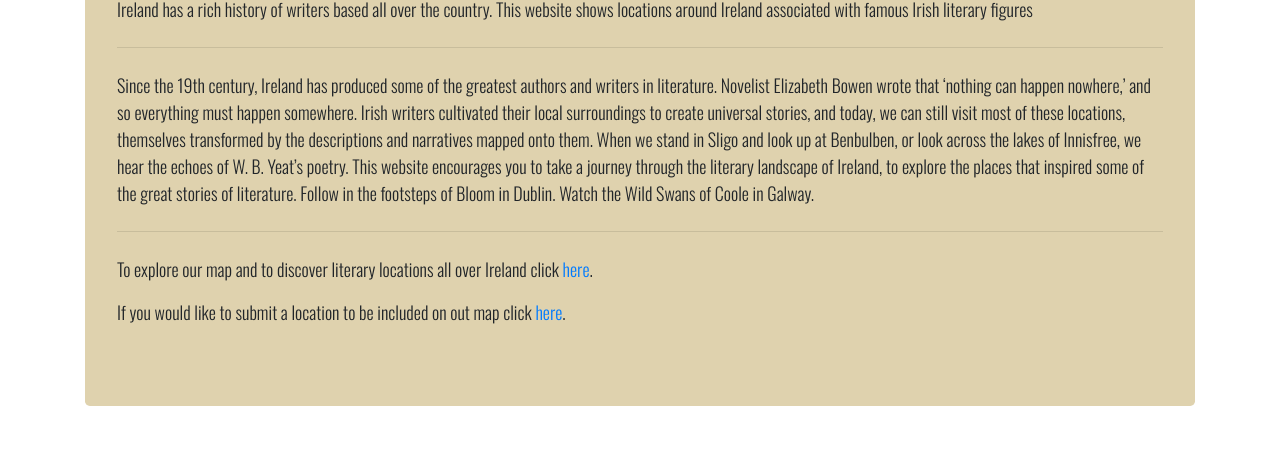
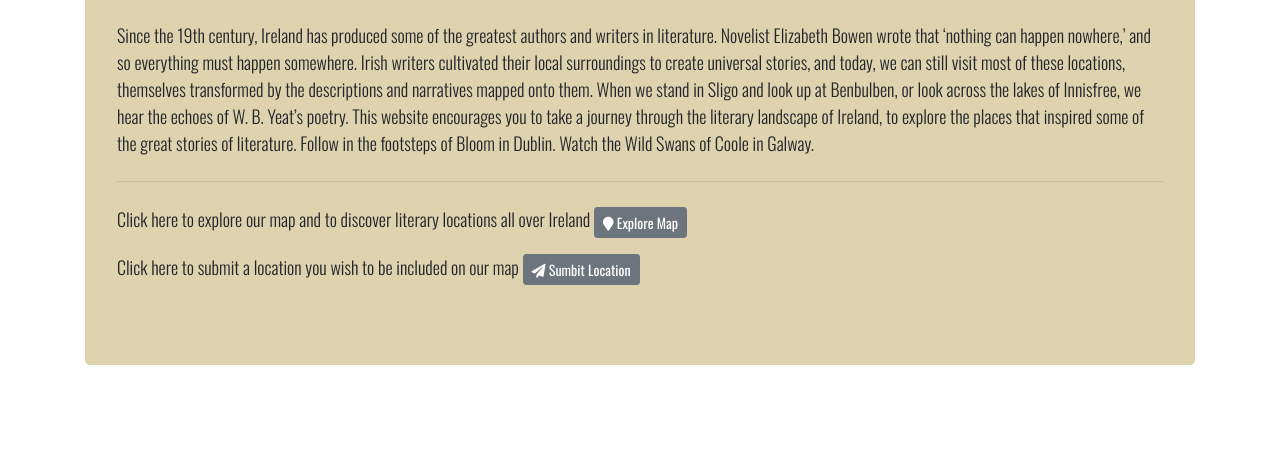
Before and after one commit to DarrenCoppinger/milestone-project-2, a plain HTML site: page index.html in a window 1280 px wide. Shown: the part 653-1111 px from the top of the page. Drawn offline with nearby package versions, Linux system fonts and the light colour scheme.

Commit message:
inserted buttons into jumbotron on home page

```diff
--- a/assets/css/style.css
+++ b/assets/css/style.css
@@ -17,12 +17,14 @@ section {
 
 section a {
     text-decoration: none;
-    /*color: #f7c047;*/
+    /*color: #008559;*/
 }
 
-section a:hover {
+.btn:hover {
+    color: #A39161;
+    background-color: #008559;
+    border-color: #e6cf9e;
     text-decoration: none;
-    /*color: #e6cf9e;*/
 }
 
 .section-title {
@@ -93,7 +95,7 @@ body {
 
 footer {
     color: #000000;
-    margin: 0;
+    margin: 50px 0 0;
     padding: 0;
     bottom: 0;
     left: 0;
@@ -185,6 +187,10 @@ footer {
     background-color: #dfd2ae;
 }
 
+.jumbotron {
+    margin-bottom: 75px
+}
+
 /*----------------form----------------*/
 
 .form-control {
--- a/index.html
+++ b/index.html
@@ -90,8 +90,6 @@
                     </div>
                 </div>
             </div>
-        </section>
-        <section>
             <div class="container">
                 <div class="jumbotron jumbo-color">
                     <div class="row">
@@ -105,14 +103,24 @@
                             </div>
                             <div>
                                 <hr class="my-4">
-                                <p>Since the 19th century, Ireland has produced some of the greatest authors and writers in literature. Novelist Elizabeth Bowen wrote that ‘nothing can happen nowhere,’ and so everything must happen somewhere. Irish writers cultivated their local surroundings
-                                    to create universal stories, and today, we can still visit most of these locations, themselves transformed by the descriptions and narratives mapped onto them. When we stand in Sligo and look up at Benbulben, or look
-                                    across the lakes of Innisfree, we hear the echoes of W. B. Yeat’s poetry. This website encourages you to take a journey through the literary landscape of Ireland, to explore the places that inspired some of the great
-                                    stories of literature. Follow in the footsteps of Bloom in Dublin. Watch the Wild Swans of Coole in Galway.</p>
+                                <p>Since the 19th century, Ireland has produced some of the greatest authors and writers in literature. Novelist Elizabeth Bowen wrote that ‘nothing can happen nowhere,’ and so everything must happen somewhere. Irish writers
+                                    cultivated their local surroundings to create universal stories, and today, we can still visit most of these locations, themselves transformed by the descriptions and narratives mapped onto them. When we stand in Sligo
+                                    and look up at Benbulben, or look across the lakes of Innisfree, we hear the echoes of W. B. Yeat’s poetry. This website encourages you to take a journey through the literary landscape of Ireland, to explore the places
+                                    that inspired some of the great stories of literature. Follow in the footsteps of Bloom in Dublin. Watch the Wild Swans of Coole in Galway.</p>
                                 <hr class="my-4">
-                                <p>To explore our map and to discover literary locations all over Ireland click <a href="./map.html">here</a>.</p>
-                                <p>If you would like to submit a location to be included on out map click <a href=".//submissions.html">here</a>.</p>
-                                <!--<p>Click on any location on the map below to find out more about loads of interesting literature events, tours and locations all around Ireland (not just in Dublin!)</p>-->
+                                <p>Click here to explore our map and to discover literary locations all over Ireland
+                                    <a class="btn btn-sm btn-secondary" href="./map.html">
+                                    <i class="fa fa-map-marker" aria-hidden="true"></i>
+                                    <span class="sr-only"> Explore Map</span>
+                                    Explore Map
+                                </a></p>
+                                <p>Click here to submit a location you wish to be included on our map
+                                    <a class="btn btn-sm btn-secondary" href="./submissions.html">
+                                    <i class="fa fa-paper-plane" aria-hidden="true"></i>
+                                    <span class="sr-only">Sumbit Location</span>
+                                    Sumbit Location
+                                </a></p>
+                                </p>
                             </div>
                         </div>
                     </div>
@@ -132,7 +140,6 @@
                 </div>
             </div>
         </div>
-
         <!--Social Media Link Buttons-->
         <div class="container-fluid social-media-bar">
             <div class="row no-gutters">
```
Also changed, not shown: map.html (+0 -2 lines), .c9/metadata/environment/assets/css/style.css, .c9/metadata/environment/assets/js/maps.js, .c9/metadata/environment/index.html, .c9/metadata/environment/map.html.
